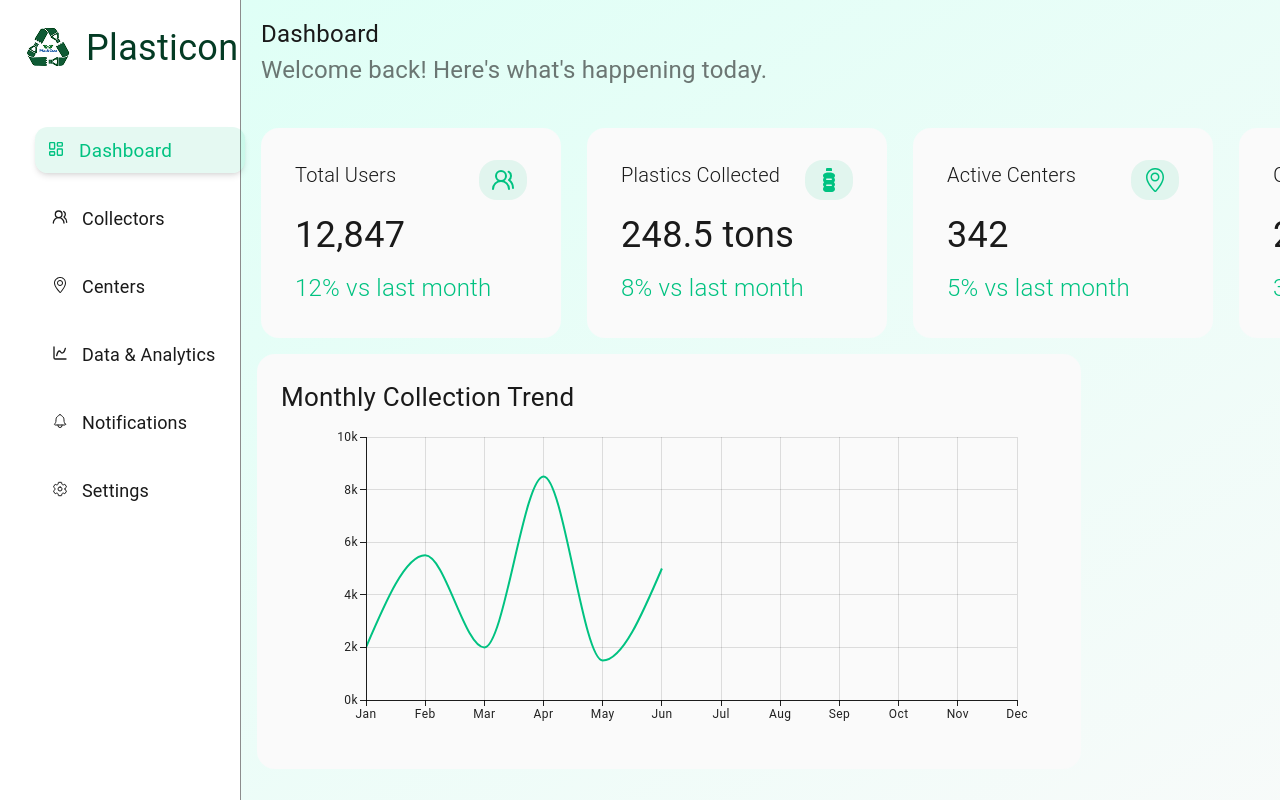
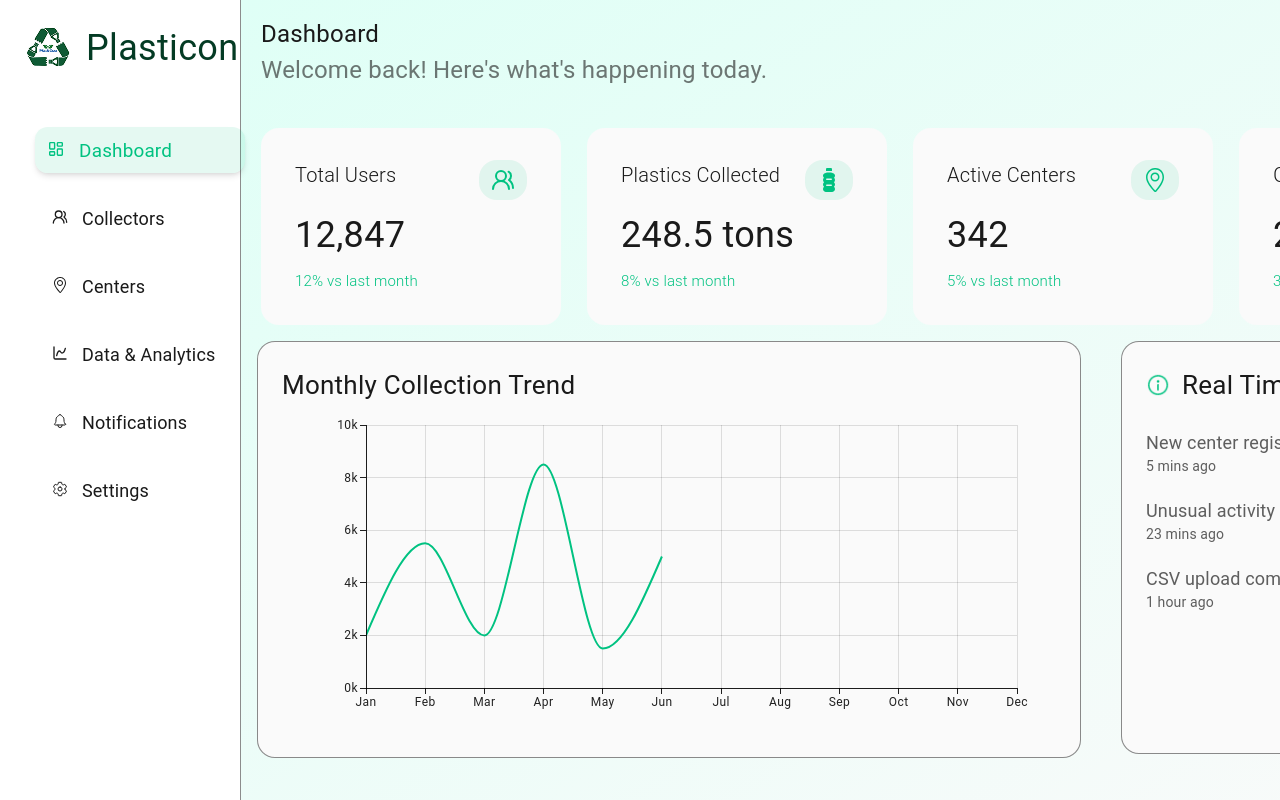
Before and after one commit to debagit10/plasticonn-admin, a React (Vite) app: page /dashboard in a window 1280 px wide. Shown: the top 800 px of the page. Built offline with nearby package versions, Linux system fonts and the light colour scheme.

Commit message:
feat: real time alerts feature added

```diff
--- a/src/components/dashboard/Active_Centers.tsx
+++ b/src/components/dashboard/Active_Centers.tsx
@@ -20,7 +20,7 @@ const Active_Centers = () => {
       </div>
 
       <div>
-        <Typography fontSize={24} fontWeight={300} color="#00C281">
+        <Typography fontSize={15} fontWeight={300} color="#00C281">
           5% vs last month
         </Typography>
       </div>
--- a/src/components/dashboard/Collection_Trend.tsx
+++ b/src/components/dashboard/Collection_Trend.tsx
@@ -18,7 +18,7 @@ const Collection_Trend = () => {
   ];
 
   return (
-    <div className="bg-[#FAFAFA] rounded-[18px] p-6 mt-4 ml-4">
+    <div className="bg-[#FAFAFA] rounded-[18px] border-[0.4px] border-[#1A1A1A80] p-6 mt-4 ml-4">
       <Typography fontSize={26} fontWeight={400} color="#1A1A1A">
         Monthly Collection Trend
       </Typography>
--- a/src/components/dashboard/Growth_Rate.tsx
+++ b/src/components/dashboard/Growth_Rate.tsx
@@ -20,7 +20,7 @@ const Growth_Rate = () => {
       </div>
 
       <div>
-        <Typography fontSize={24} fontWeight={300} color="#00C281">
+        <Typography fontSize={15} fontWeight={300} color="#00C281">
           3% vs last month
         </Typography>
       </div>
--- a/src/components/dashboard/Plastic_Collected.tsx
+++ b/src/components/dashboard/Plastic_Collected.tsx
@@ -20,7 +20,7 @@ const Plastic_Collected = () => {
       </div>
 
       <div>
-        <Typography fontSize={24} fontWeight={300} color="#00C281">
+        <Typography fontSize={15} fontWeight={300} color="#00C281">
           8% vs last month
         </Typography>
       </div>
--- a/src/components/dashboard/Real_Time_Trends.tsx
+++ b/src/components/dashboard/Real_Time_Trends.tsx
@@ -1,5 +1,35 @@
+import { Typography } from "@mui/material";
+
 const Real_Time_Trends = () => {
-  return <div>Real_Time_Trends</div>;
+  const alerts = [
+    { message: "New center registration pending approval", time: "5 mins ago" },
+    { message: "Unusual activity detected in User #1234", time: "23 mins ago" },
+    { message: "CSV upload completed successfully", time: "1 hour ago" },
+  ];
+
+  return (
+    <div className="p-6 rounded-[18px] border-[0.4px] border-[#1A1A1A80] bg-[#FAFAFA]">
+      <div className="flex gap-3 items-center">
+        <img src="/alert.png" className="w-6 h-6" />
+        <Typography color="#1A1A1A" fontSize={26} fontWeight={400}>
+          Real Time Alerts
+        </Typography>
+      </div>
+
+      <div className="flex flex-col gap-5 mt-6 h-75">
+        {alerts.map((alert) => (
+          <div className="flex flex-col gap-.5">
+            <Typography fontSize={18} fontWeight={400} color="#1A1A1AB2">
+              {alert.message}
+            </Typography>
+            <Typography fontSize={14} fontWeight={400} color="#1A1A1AB2">
+              {alert.time}
+            </Typography>
+          </div>
+        ))}
+      </div>
+    </div>
+  );
 };
 
 export default Real_Time_Trends;
--- a/src/components/dashboard/Total_Users.tsx
+++ b/src/components/dashboard/Total_Users.tsx
@@ -20,7 +20,7 @@ const Total_Users = () => {
       </div>
 
       <div>
-        <Typography fontSize={24} fontWeight={300} color="#00C281">
+        <Typography fontSize={15} fontWeight={300} color="#00C281">
           12% vs last month
         </Typography>
       </div>
--- a/src/pages/Dashboard.tsx
+++ b/src/pages/Dashboard.tsx
@@ -2,6 +2,7 @@ import Active_Centers from "../components/dashboard/Active_Centers";
 import Collection_Trend from "../components/dashboard/Collection_Trend";
 import Growth_Rate from "../components/dashboard/Growth_Rate";
 import Plastic_Collected from "../components/dashboard/Plastic_Collected";
+import Real_Time_Trends from "../components/dashboard/Real_Time_Trends";
 import Total_Users from "../components/dashboard/Total_Users";
 import Pages from "../container/Pages";
 
@@ -23,9 +24,13 @@ const Dashboard = () => {
         ))}
       </div>
 
-      <div>
+      <div className="flex">
         <div className="w-210">
           <Collection_Trend />
+        </div>
+
+        <div className="mt-4 ml-10 w-98">
+          <Real_Time_Trends />
         </div>
       </div>
     </Pages>
```
Also changed, not shown: public/alert.png (added).
